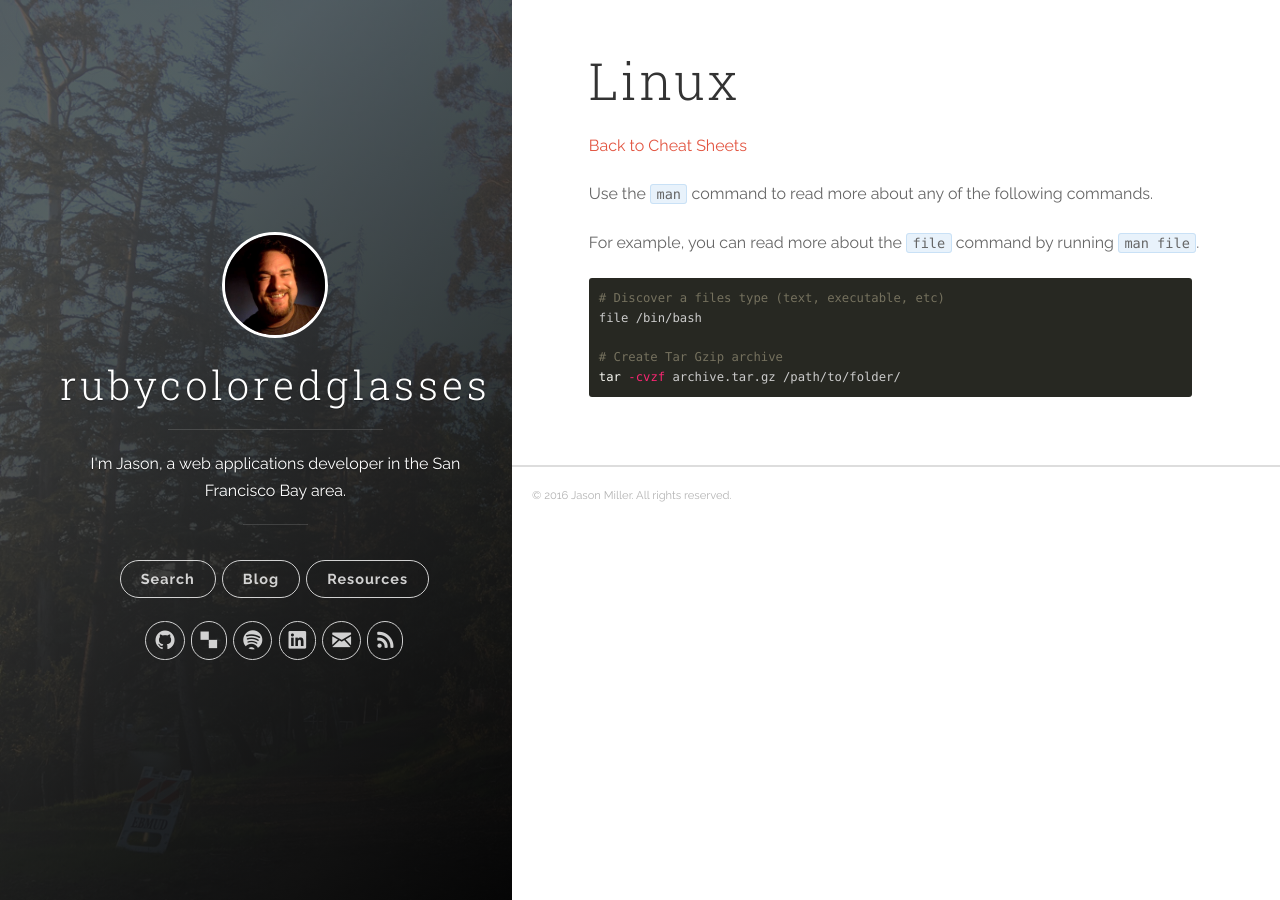
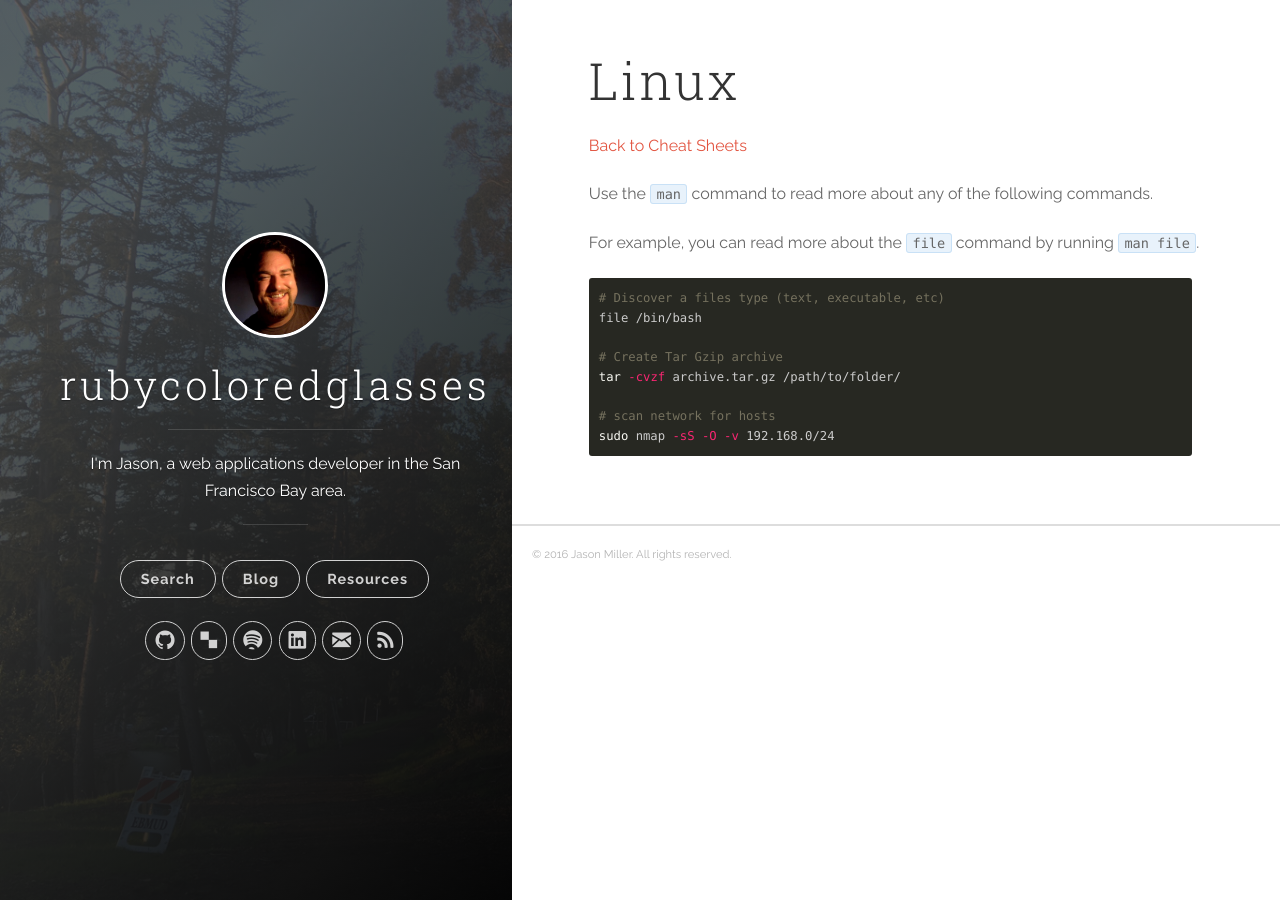
Before and after one commit to redconfetti/redconfetti.github.io, a Jekyll site: the page built from resources/cheat-sheets/linux/index.md, in a window 1280 px wide. Built offline with Jekyll 4.4.1, drawn with Linux system fonts in a browser that asks for light colours; nearby versions of some CDN libraries.

Commit message:
Adds NMAP example

````diff
--- a/resources/cheat-sheets/linux/index.md
+++ b/resources/cheat-sheets/linux/index.md
@@ -15,4 +15,7 @@ file /bin/bash
 
 # Create Tar Gzip archive
 tar -cvzf archive.tar.gz /path/to/folder/
+
+# scan network for hosts
+sudo nmap -sS -O -v 192.168.0/24
 ```
````
